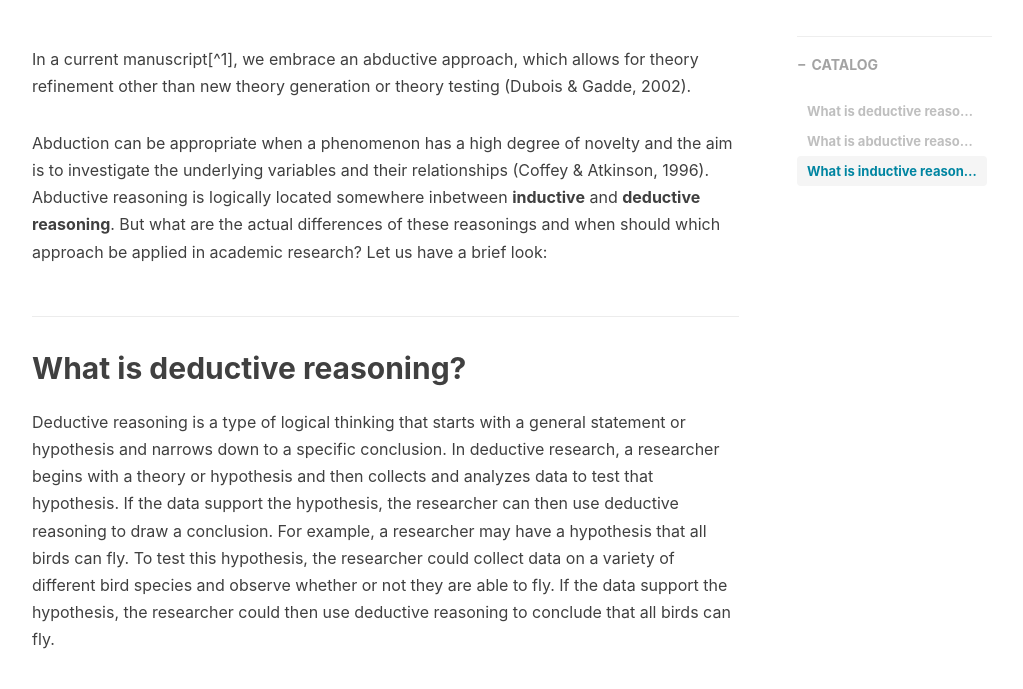
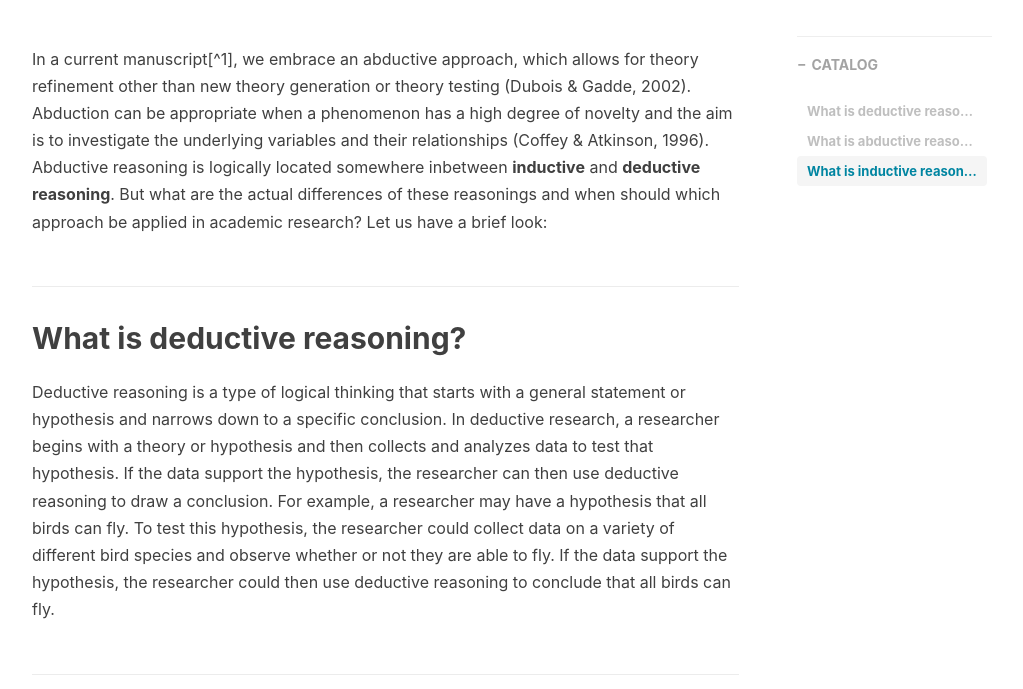
Before and after one commit to MoritzBS/MoritzBS.github.io, a Jekyll site: the page built from _posts/2021-12-30-scientific_reasoning.markdown, in a window 1280 px wide and 900 px high, scrolled down 437 px, cut to the strip 211-900 px from the top of the window. Shown: the whole strip, without its empty margins (233-1256 px from the left). Built offline with Jekyll 4.4.1, drawn with Linux system fonts in a browser that asks for light colours; nearby versions of some CDN libraries; comment, search, counter and statistics services are not loaded.

```diff
--- a/_posts/2021-12-30-scientific_reasoning.markdown
+++ b/_posts/2021-12-30-scientific_reasoning.markdown
@@ -17,7 +17,7 @@ tags:
   - Logic
 ---
 
-<p markdown="1"> In a current manuscript[^1], we embrace an abductive approach, which allows for theory refinement other than new theory generation or theory testing (Dubois & Gadde, 2002). </p>
+In a current manuscript[^1], we embrace an abductive approach, which allows for theory refinement other than new theory generation or theory testing (Dubois & Gadde, 2002).
 Abduction can be appropriate when a phenomenon has a high degree of novelty and the aim is to investigate the underlying variables and their relationships (Coffey & Atkinson, 1996).
 Abductive reasoning is logically located somewhere inbetween **inductive** and **deductive reasoning**.
 But what are the actual differences of these reasonings and when should which approach be applied in academic research? Let us have a brief look:
```
